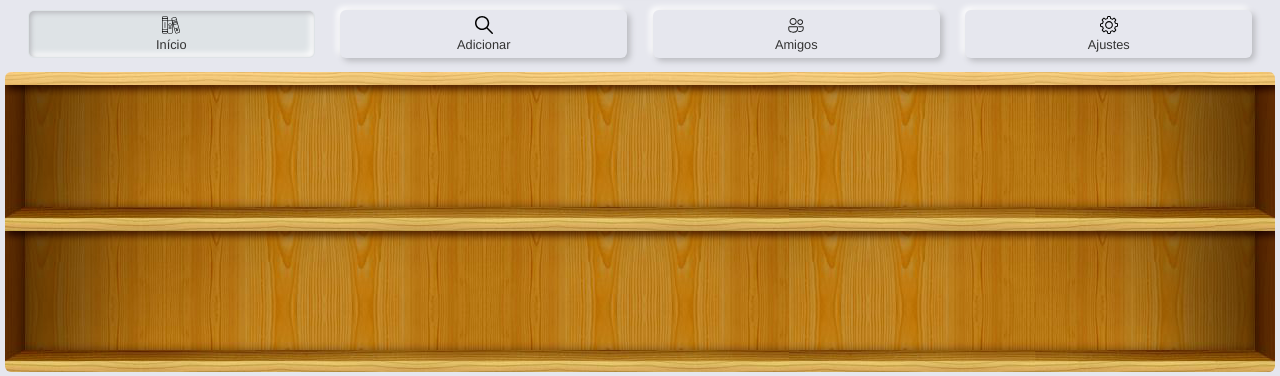
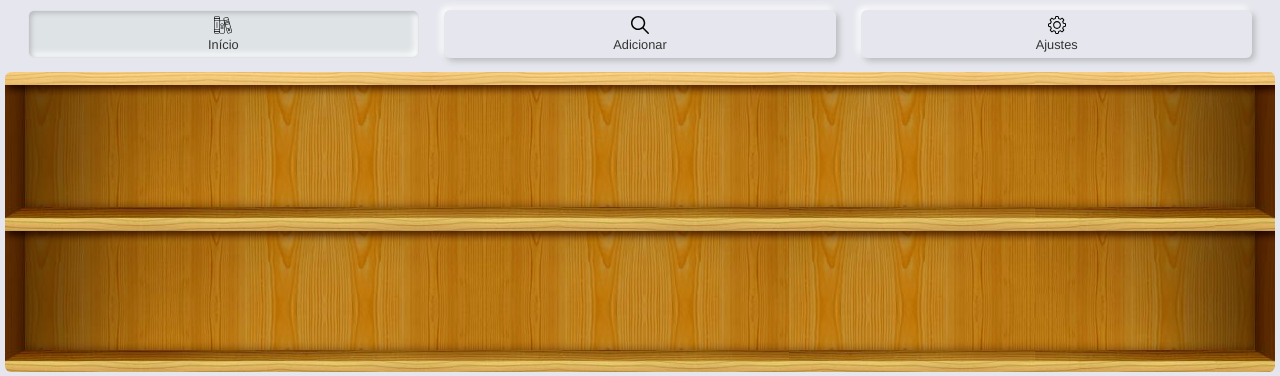
Before and after one commit to arnonrdp/Estante-Virtual, a Flask app: page / in a window 1280 px wide. Shown: the part 77-453 px from the top of the page. Run offline with Flask 2, Linux system fonts and the light colour scheme; the visitor is signed in with stand-in values (Sample User, id 1); data comes from the database, SQL or seed files in the repository; data that the repository does not hold is empty.

Commit message:
Update layout.html

```diff
--- a/templates/layout.html
+++ b/templates/layout.html
@@ -7,14 +7,6 @@
 	<meta name="viewport" content="width=device-width, initial-scale=1.0">
 	<link rel="stylesheet" type="text/css" href="/static/styles.css">
 	<link rel="shortcut icon" href="/static/favicon.svg" type="image/svg">
-
-	<link rel="apple-touch-icon" sizes="180x180" href="/apple-touch-icon.png">
-	<link rel="icon" type="image/png" sizes="32x32" href="/static/favicon-32x32.png">
-	<link rel="icon" type="image/png" sizes="16x16" href="/static/favicon-16x16.png">
-	<link rel="manifest" href="/static/site.webmanifest">
-	<meta name="msapplication-TileColor" content="#da532c">
-	<meta name="theme-color" content="#ffffff">
-
 
 	{% block head %}{% endblock %}
 	<title>Minha Estante Virtual</title>
@@ -37,8 +29,6 @@
 						src="static/img/books.svg"></img><br>Início</a></li>
 			<li><a class="tablinks" onclick="alternar(event, 'Adicionar', null)"><img
 						src="static/img/search.svg"></img><br>Adicionar</a></li>
-			<li><a class="tablinks" onclick="alternar(event, 'Amigos', null)"><img
-						src="static/img/people.svg"></img><br>Amigos</a></li>
 			<li><a class="tablinks" onclick="alternar(event, 'Ajustes', null)"><img
 						src="static/img/settings.svg"></img><br>Ajustes</a></li>
 		</ul>
```
